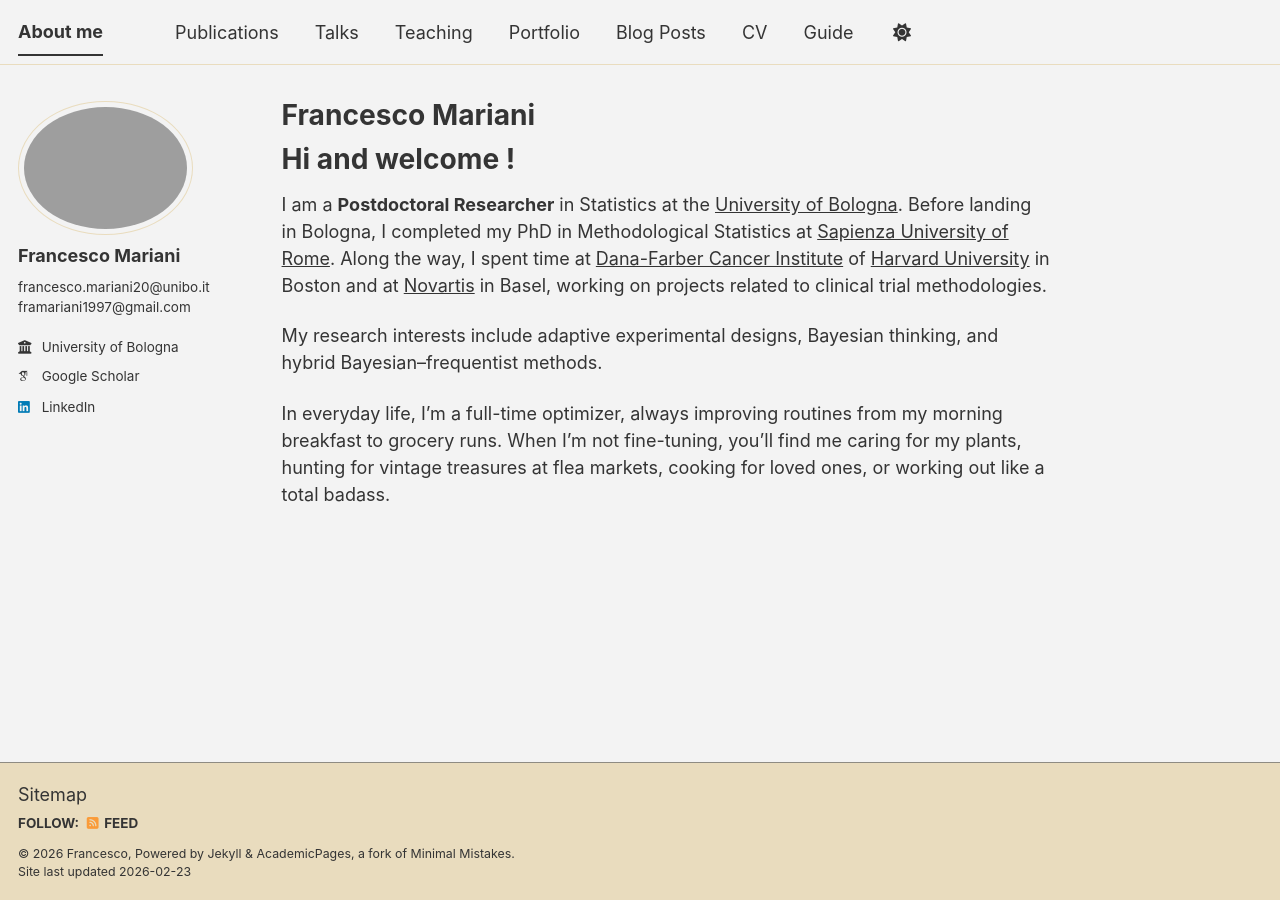
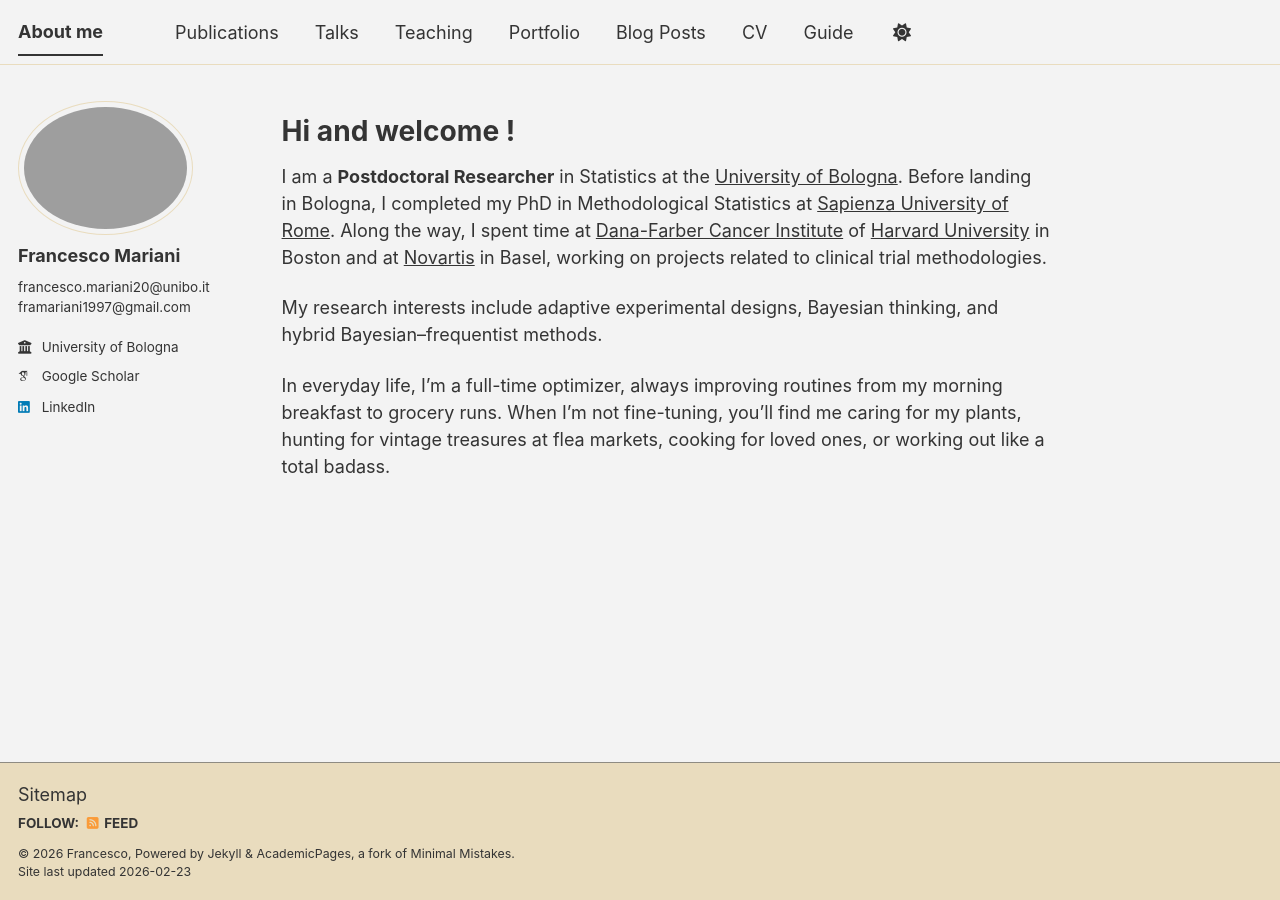
Before and after one commit to framar1997/framar1997.github.io, a Jekyll site: the page built from _pages/about.md, in a window 1280 px wide. Built offline with Jekyll 4.4.1, drawn with Linux system fonts in a browser that asks for light colours; some web fonts are replaced; a script bundle is joined from its source files by our own code; library files that are not in the unit come from our copies.

Commit message:
Update about.md

```diff
--- a/_pages/about.md
+++ b/_pages/about.md
@@ -1,13 +1,11 @@
 ---
 permalink: /
-title: "Francesco Mariani"
-hide_title: true
+title: ""
 author_profile: true
 redirect_from:
   - /about/
   - /about.html
 ---
-
 # Hi and welcome !
 
 I am a **Postdoctoral Researcher** in Statistics at the [University of Bologna](https://www.unibo.it/it). Before landing in Bologna, I completed my PhD in Methodological Statistics at [Sapienza University of Rome](https://www.uniroma1.it/it/pagina-strutturale/home). Along the way, I spent time at [Dana-Farber Cancer Institute](https://www.dana-farber.org/) of [Harvard University](https://www.harvard.edu/) in Boston and at [Novartis](https://www.novartis.com/) in Basel, working on projects related to clinical trial methodologies.
```
